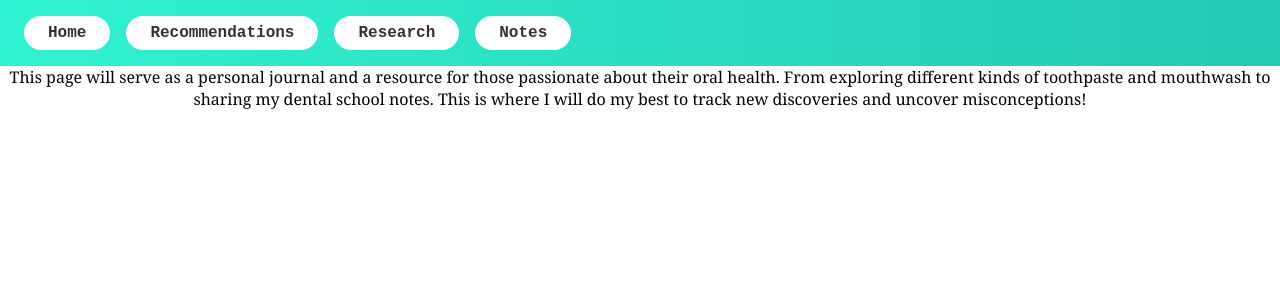
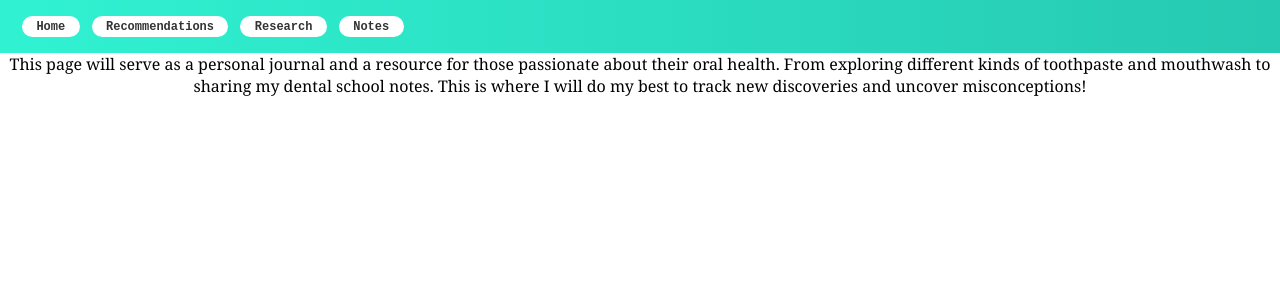
Before and after one commit to MonicaMayer33/Mouth-Notes, a Jekyll site: the page built from index.md, in a window 1280 px wide. Shown: the top 300 px of the page. Built offline with Jekyll 4.4.1, drawn with Linux system fonts in a browser that asks for light colours.

Commit message:
Update default.html

```diff
--- a/_layouts/default.html
+++ b/_layouts/default.html
@@ -13,13 +13,13 @@
       background: linear-gradient(90deg, #30F2D2 0%, #26c9b1 100%);
       padding: 1em;
       overflow: hidden;
-      font-family: 'Courier New', monospace; /* navbar font */
+      font-family: 'Comfortaa', monospace; /* navbar font */
     }
 
     .navbar a {
       background: white;
       color: #333;
-      padding: 0.5em 1.5em;
+      padding: 0.3em 1.2em;
       margin: 0 0.5em;
       border-radius: 2em;
       text-decoration: none;
@@ -27,7 +27,7 @@
       transition: background 0.2s;
       float: left;
       text-align: center;
-      font-size: 1em;
+      font-size: 0.75em;
     }
 
     .navbar a:hover {
```
